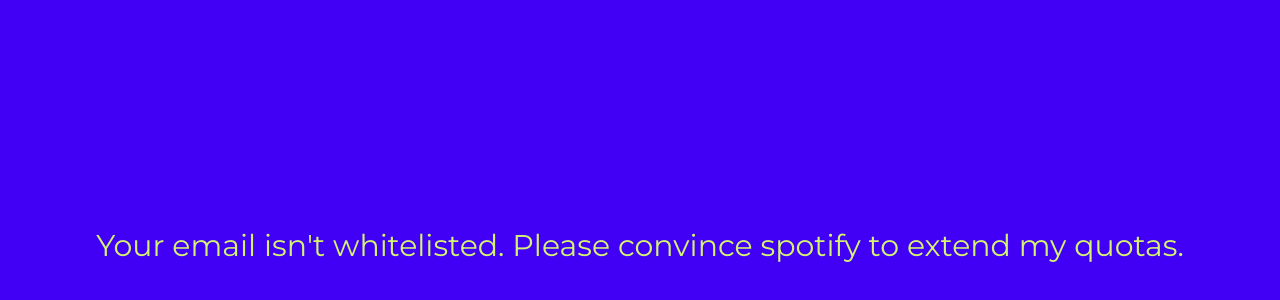
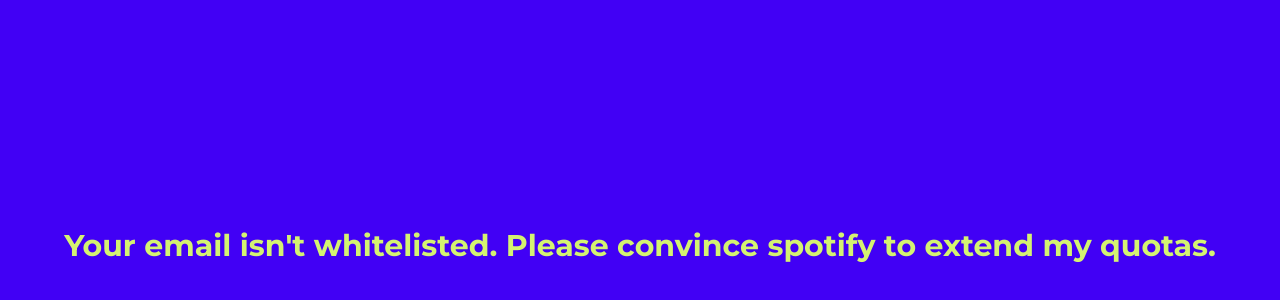
Before and after one commit to CalciumG/spotify-wrapped, a Next.js app: page /error in a window 1280 px wide. Shown: the part 154-454 px from the top of the page. Built offline with nearby package versions, Linux system fonts and the light colour scheme.

Commit message:
basic style for a basic error page

```diff
--- a/pages/error.tsx
+++ b/pages/error.tsx
@@ -1,7 +1,10 @@
 const Error = () => {
   return (
-    <div className="flex h-screen w-screen items-center justify-center bg-painful-blue text-3xl text-horrid-green">
-      Your email isn't whitelisted. Please convince spotify to extend my quotas.
+    <div className="flex h-screen w-screen items-center justify-center bg-painful-blue text-center text-3xl font-bold text-horrid-green">
+      <p>
+        Your email isn't whitelisted. Please convince spotify to extend my
+        quotas.
+      </p>
     </div>
   );
 };
```
